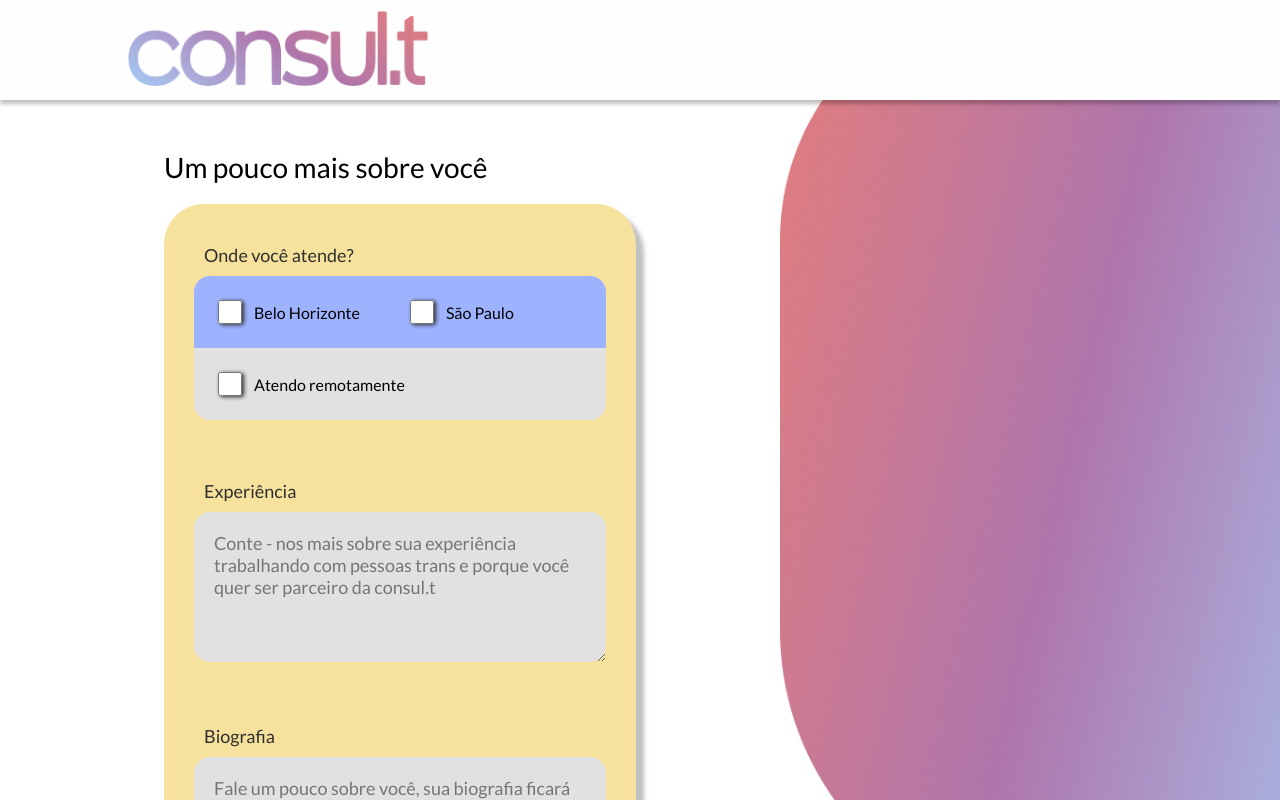
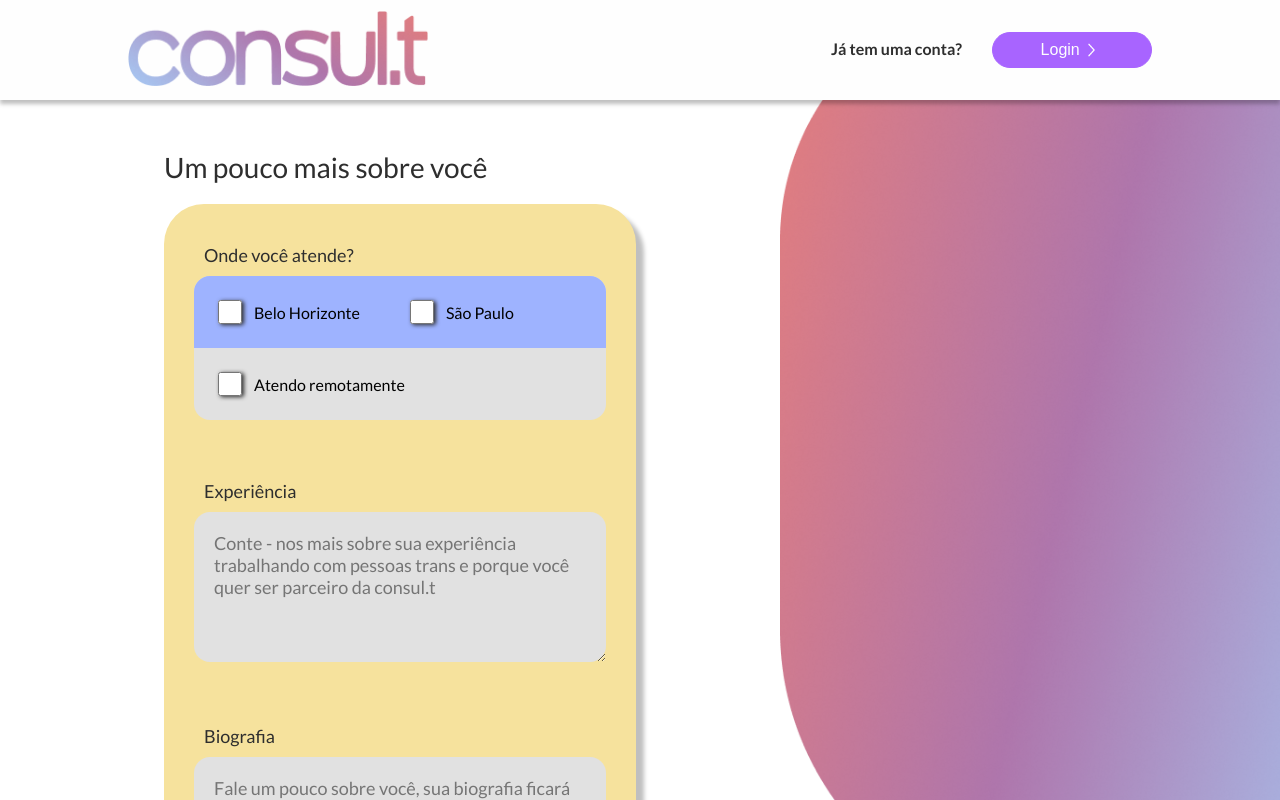
Before and after one commit to AnaReisM/segunda-fase-camp-ioasys, a React (Create React App) app: page /register2 in a window 1280 px wide. Shown: the top 800 px of the page. Built offline with nearby package versions, Linux system fonts and the light colour scheme.

Commit message:
Ajustes no Header e Profile

```diff
--- a/src/App.js
+++ b/src/App.js
@@ -4,7 +4,7 @@ import Login from './pages/Login';
 import Register from './pages/Register';
 import Register2 from './pages/Register2';
 import Dashboard from './pages/Dashboard';
-import Perfil from './pages/Perfil';
+import Profile from './pages/Profile';
 import 'react-toastify/dist/ReactToastify.css';
 import 'react-confirm-alert/src/react-confirm-alert.css';
 
@@ -26,8 +26,8 @@ const App = () => (
       <Route path="/dashboard">
         <Dashboard />
       </Route>
-      <Route path="/perfil">
-        <Perfil />
+      <Route path="/profile">
+        <Profile />
       </Route>
     </Switch>
   </Router>
--- a/src/components/FormComponents/styled.js
+++ b/src/components/FormComponents/styled.js
@@ -21,6 +21,7 @@ export const Title = styled.h1`
   font-size: 28px;
   font-weight: 400;
   margin-bottom: 20px;
+  color: #2e2e2e;
 `;
 
 export const Background = styled.div`
--- a/src/components/Header/styled.js
+++ b/src/components/Header/styled.js
@@ -12,6 +12,10 @@ export const StyledHeader = styled.header`
   padding: 0 10%;
   box-shadow: 0px 4px 4px rgba(0, 0, 0, 0.25);
 
+  a {
+    text-decoration: none;
+  }
+
   @media (max-width: ${mobileSize}) {
     height: auto;
     flex-direction: column;
@@ -22,3 +26,9 @@ export const StyledHeader = styled.header`
 export const Logo = styled.img`
   width: 300px;
 `;
+
+export const HeaderText = styled.span`
+  font-weight: bold;
+  margin-right: 30px;
+  color: #2e2e2e;
+`;
--- a/src/pages/Dashboard/index.js
+++ b/src/pages/Dashboard/index.js
@@ -61,7 +61,7 @@ const Dashboard = () => {
             <img src={notification} alt="" />
             <HeaderButtonText>Notificações</HeaderButtonText>
           </HeaderButton>
-          <HeaderButton to="/perfil">
+          <HeaderButton to="/profile">
             <img src={people} alt="" />
             <HeaderButtonText>Perfil</HeaderButtonText>
           </HeaderButton>
@@ -88,10 +88,11 @@ const Dashboard = () => {
         <CardContainer>
           {items.map((item) => (
             <Card
+              key={item.id}
               name={item.user.firstName}
               lastName={item.user.lastName}
               phone={item.user.telephone}
-              email="analuizareism@hotmail.com"
+              email={item.user.email}
               date={format(new Date(item.createdAt), 'dd/MM/yyyy')}
               type="pendente"
             ></Card>
--- a/src/pages/Home/index.js
+++ b/src/pages/Home/index.js
@@ -26,11 +26,13 @@ import phone from './mockup phone.png';
 import Pill from '../../components/Pill';
 import Vector from '../../components/FormComponents/Vector.png';
 import Footer from '../../components/Footer';
+import { HeaderText } from '../../components/Header/styled';
 
 const Home = () => (
   <Background>
     <Header>
       <PillMargin>
+        <HeaderText>Para profissionais</HeaderText>
         <StyledLink to="/register">
           <Pill color="#6C8DFF">Cadastre-se</Pill>
         </StyledLink>
--- a/src/pages/Login/index.js
+++ b/src/pages/Login/index.js
@@ -1,4 +1,4 @@
-import { useHistory } from 'react-router-dom';
+import { useHistory, Link } from 'react-router-dom';
 import axios from 'axios';
 import { useState } from 'react';
 import Header from '../../components/Header';
@@ -13,6 +13,8 @@ import {
 } from '../../components/FormComponents/styled';
 import icon from '../../components/FormComponents/Vector.png';
 import Footer from '../../components/Footer';
+import Pill from '../../components/Pill';
+import { HeaderText } from '../../components/Header/styled';
 
 const Login = () => {
   const [email, setEmail] = useState('');
@@ -46,7 +48,12 @@ const Login = () => {
   return (
     <>
       <Background>
-        <Header></Header>
+        <Header>
+          <HeaderText>Ainda não tem uma conta?</HeaderText>
+          <Link to="/register">
+            <Pill color="#6C8DFF">Cadastre-se</Pill>
+          </Link>
+        </Header>
         <Container>
           <Title>Faça seu Login</Title>
           <Form onSubmit={submit}>
--- a/src/pages/Perfil/index.js
+++ b/src/pages/Profile/index.js
@@ -25,7 +25,7 @@ import axios from 'axios';
 import { ToastContainer, toast } from 'react-toastify';
 import { confirmAlert } from 'react-confirm-alert';
 
-const Perfil = () => {
+const Profile = () => {
   const [name, setName] = useState('');
   const [lastName, setLastName] = useState('');
   const [email, setEmail] = useState('');
@@ -133,7 +133,7 @@ const Perfil = () => {
               <img src={notification} alt="" />
               <HeaderButtonText>Notificações</HeaderButtonText>
             </HeaderButton>
-            <HeaderButton active to="/perfil">
+            <HeaderButton active to="/profile">
               <img src={people} alt="" />
               <HeaderButtonText>Perfil</HeaderButtonText>
             </HeaderButton>
@@ -270,4 +270,4 @@ const Perfil = () => {
   );
 };
 
-export default Perfil;
+export default Profile;
--- a/src/pages/Register/index.js
+++ b/src/pages/Register/index.js
@@ -1,4 +1,4 @@
-import { useHistory } from 'react-router-dom';
+import { useHistory, Link } from 'react-router-dom';
 import { useState } from 'react';
 import Header from '../../components/Header';
 import Input from '../../components/Input';
@@ -12,6 +12,9 @@ import {
 } from '../../components/FormComponents/styled';
 import icon from '../../components/FormComponents/Vector.png';
 import Footer from '../../components/Footer';
+import { HeaderText } from '../../components/Header/styled';
+import Pill from '../../components/Pill';
+import { StyledVector } from '../Home/styled';
 
 const Register = () => {
   const [name, setName] = useState('');
@@ -32,7 +35,6 @@ const Register = () => {
       setErrorPassword(true);
       return;
     }
-
     history.push('/register2', {
       name,
       lastName,
@@ -44,7 +46,15 @@ const Register = () => {
 
   return (
     <Background>
-      <Header></Header>
+      <Header>
+        <HeaderText>Já tem uma conta?</HeaderText>
+        <Link to="/login">
+          <Pill color="#A864FF" active>
+            Login
+            <StyledVector src={icon} alt="" />
+          </Pill>
+        </Link>
+      </Header>
       <Container>
         <Title>Crie sua conta</Title>
         <Form onSubmit={submit}>
--- a/src/pages/Register2/index.js
+++ b/src/pages/Register2/index.js
@@ -1,7 +1,8 @@
 import axios from 'axios';
-import { useLocation, useHistory } from 'react-router-dom';
+import { useLocation, useHistory, Link } from 'react-router-dom';
 import { useState } from 'react';
 import Header from '../../components/Header';
+import { HeaderText } from '../../components/Header/styled';
 import Input from '../../components/Input';
 import {
   Title,
@@ -11,10 +12,13 @@ import {
   Background,
   Error,
 } from '../../components/FormComponents/styled';
+import icon from '../../components/FormComponents/Vector.png';
 import { Label } from '../../components/Input/styled';
 import Checkbox from '../../components/Checkbox';
 import { CheckContainer, CheckDown, CheckUp } from './styled';
 import Footer from '../../components/Footer';
+import Pill from '../../components/Pill';
+import { StyledVector } from '../Home/styled';
 
 const Login = () => {
   const [experience, setExperience] = useState('');
@@ -58,7 +62,15 @@ const Login = () => {
 
   return (
     <Background>
-      <Header></Header>
+      <Header>
+        <HeaderText>Já tem uma conta?</HeaderText>
+        <Link to="/login">
+          <Pill color="#A864FF" active>
+            Login
+            <StyledVector src={icon} alt="" />
+          </Pill>
+        </Link>
+      </Header>
       <Container>
         <Title>Um pouco mais sobre você</Title>
         <Form onSubmit={submit}>
```
Also changed, not shown: src/pages/Profile/styled.js (renamed from src/pages/Perfil/styled.js).
